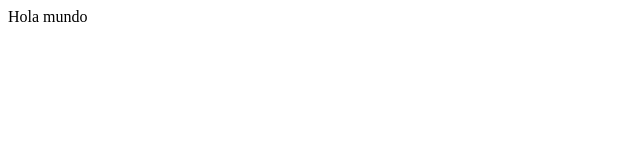
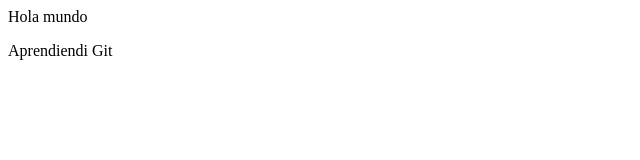
Before and after one commit to darwinvillaquiran/holamundo, a plain HTML site: page index.html in a window 1280 px wide. Shown: the whole page, without its empty margins (0-640 px from the left). Drawn offline with Linux system fonts and the light colour scheme.

Commit message:
Agregación del css

```diff
--- /dev/null
+++ b/css/style.css
@@ -0,0 +1,4 @@
+*{
+ margin: 0;
+ padding:: 0;
+}
--- a/index.html
+++ b/index.html
@@ -4,5 +4,6 @@
   </head>
   <body>
 	<p>Hola mundo</p>
+	<label> Aprendiendi Git </label>
   </body>
 </html>
```
